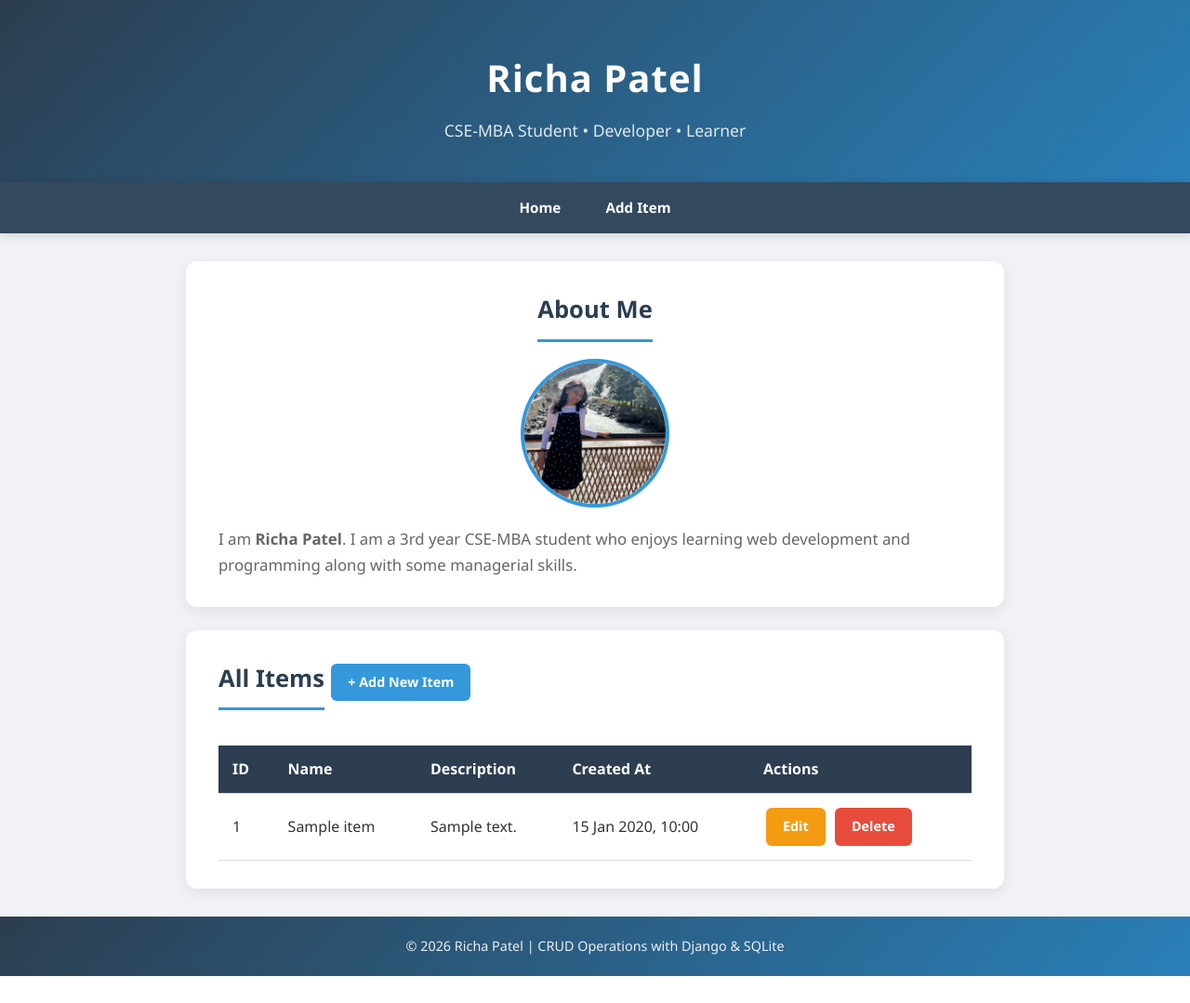
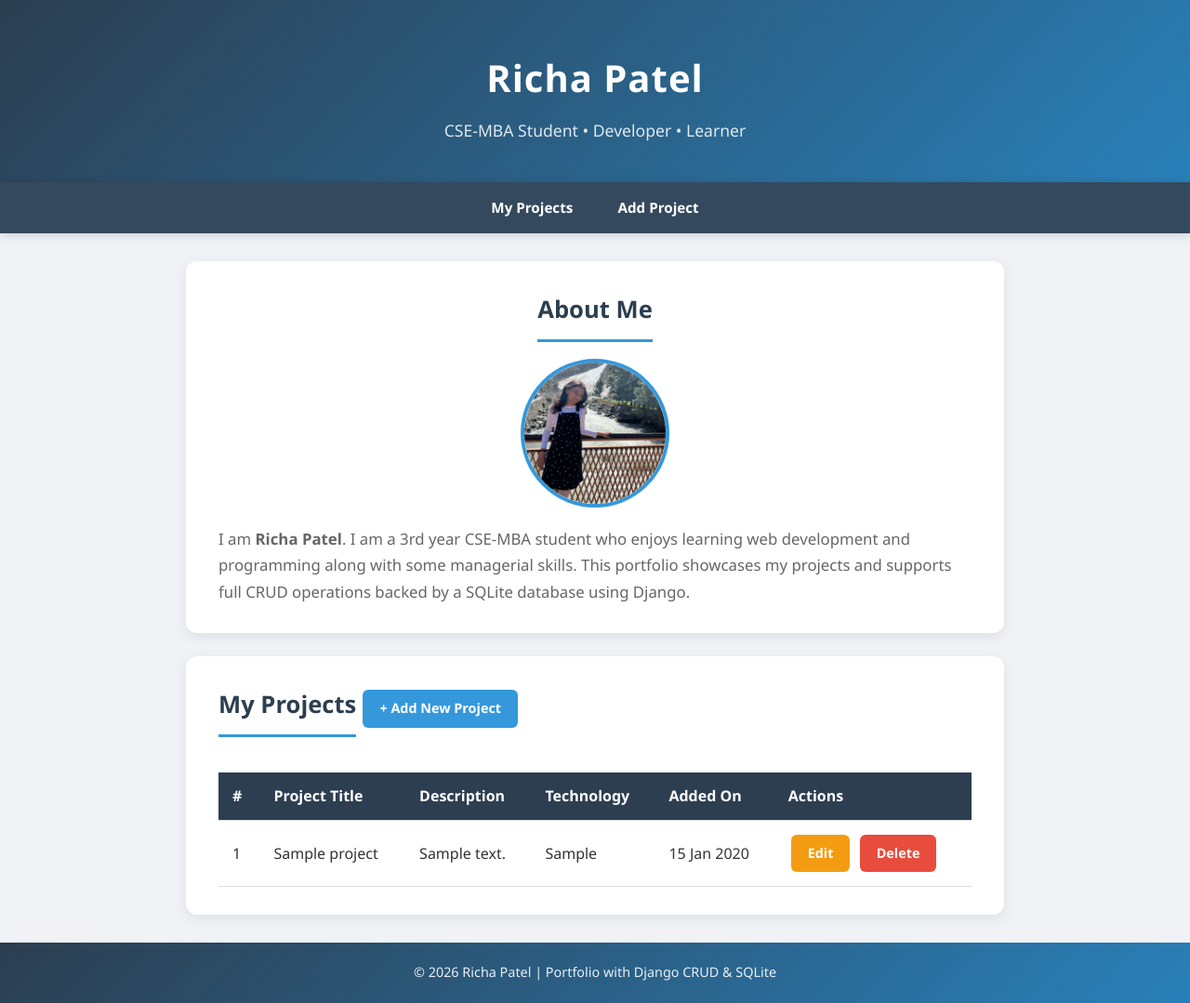
Before and after one commit to richaapatel/ost-practicals, a Django app: page / in a window 1280 px wide. Shown: the whole page at 93% size. Before the commit the page ends 1050 px from the top, so only its background shows below. Run offline with Django 5.2, Linux system fonts and the light colour scheme; tables that the repository leaves empty hold one stand-in row (values such as "Sample post").

Commit message:
Updated portfolio webiste

```diff
--- a/p10/portfolio/crud/models.py
+++ b/p10/portfolio/crud/models.py
@@ -1,9 +1,10 @@
 from django.db import models
 
-class Item(models.Model):
-    name = models.CharField(max_length=200)
-    description = models.TextField(blank=True)
+class Project(models.Model):
+    title = models.CharField(max_length=200)
+    description = models.TextField()
+    technology = models.CharField(max_length=200)
     created_at = models.DateTimeField(auto_now_add=True)
 
     def __str__(self):
-        return self.name
+        return self.title
--- a/p10/portfolio/crud/templates/crud/base.html
+++ b/p10/portfolio/crud/templates/crud/base.html
@@ -3,7 +3,7 @@
 <head>
     <meta charset="UTF-8">
     <meta name="viewport" content="width=device-width, initial-scale=1.0">
-    <title>{% block title %}CRUD App{% endblock %} | Richa Patel</title>
+    <title>{% block title %}Portfolio{% endblock %} | Richa Patel</title>
     {% load static %}
     <link rel="stylesheet" href="{% static 'crud/style.css' %}">
 </head>
@@ -15,16 +15,17 @@
     </header>
 
     <nav>
-        <a href="{% url 'item_list' %}">Home</a>
-        <a href="{% url 'item_create' %}">Add Item</a>
+        <a href="{% url 'project_list' %}">My Projects</a>
+        <a href="{% url 'project_create' %}">Add Project</a>
     </nav>
 
     <div class="container">
-        <section id="about" class="fade-in visible">
+        <section id="about">
             <h2>About Me</h2>
             <img src="{% static 'crud/ABDL9962.JPG' %}" alt="Richa Patel – Profile Photo">
             <p>
                 I am <b>Richa Patel</b>. I am a 3rd year CSE-MBA student who enjoys learning web development and programming along with some managerial skills.
+                This portfolio showcases my projects and supports full CRUD operations backed by a SQLite database using Django.
             </p>
         </section>
 
@@ -32,7 +33,7 @@
     </div>
 
     <footer>
-        <p>&copy; 2026 Richa Patel | CRUD Operations with Django &amp; SQLite</p>
+        <p>&copy; 2026 Richa Patel | Portfolio with Django CRUD &amp; SQLite</p>
     </footer>
 
 </body>
--- a/p10/portfolio/crud/templates/crud/item_list.html
+++ /dev/null
@@ -1,37 +0,0 @@
-{% extends 'crud/base.html' %}
-{% block title %}All Items{% endblock %}
-{% block content %}
-<section class="fade-in visible">
-    <h2>All Items</h2>
-    <a href="{% url 'item_create' %}" class="btn btn-add">+ Add New Item</a>
-    {% if items %}
-    <table>
-        <thead>
-            <tr>
-                <th>ID</th>
-                <th>Name</th>
-                <th>Description</th>
-                <th>Created At</th>
-                <th>Actions</th>
-            </tr>
-        </thead>
-        <tbody>
-            {% for item in items %}
-            <tr>
-                <td>{{ item.id }}</td>
-                <td>{{ item.name }}</td>
-                <td>{{ item.description|truncatewords:15 }}</td>
-                <td>{{ item.created_at|date:"d M Y, H:i" }}</td>
-                <td>
-                    <a href="{% url 'item_update' item.pk %}" class="btn btn-edit">Edit</a>
-                    <a href="{% url 'item_delete' item.pk %}" class="btn btn-delete">Delete</a>
-                </td>
-            </tr>
-            {% endfor %}
-        </tbody>
-    </table>
-    {% else %}
-    <p class="empty-msg">No items found. Click "Add New Item" to create one.</p>
-    {% endif %}
-</section>
-{% endblock %}
--- a/p10/portfolio/crud/templates/crud/item_form.html
+++ b/p10/portfolio/crud/templates/crud/project_form.html
@@ -1,7 +1,7 @@
 {% extends 'crud/base.html' %}
 {% block title %}{{ title }}{% endblock %}
 {% block content %}
-<section class="fade-in visible">
+<section>
     <h2>{{ title }}</h2>
     <form method="post">
         {% csrf_token %}
@@ -14,8 +14,8 @@
             {% endif %}
         </div>
         {% endfor %}
-        <button type="submit" class="btn btn-add">Save</button>
-        <a href="{% url 'item_list' %}" class="btn btn-cancel">Cancel</a>
+        <button type="submit" class="btn btn-add">Save Project</button>
+        <a href="{% url 'project_list' %}" class="btn btn-cancel">Cancel</a>
     </form>
 </section>
 {% endblock %}
--- /dev/null
+++ b/p10/portfolio/crud/templates/crud/project_list.html
@@ -0,0 +1,39 @@
+{% extends 'crud/base.html' %}
+{% block title %}My Projects{% endblock %}
+{% block content %}
+<section>
+    <h2>My Projects</h2>
+    <a href="{% url 'project_create' %}" class="btn btn-add">+ Add New Project</a>
+    {% if projects %}
+    <table>
+        <thead>
+            <tr>
+                <th>#</th>
+                <th>Project Title</th>
+                <th>Description</th>
+                <th>Technology</th>
+                <th>Added On</th>
+                <th>Actions</th>
+            </tr>
+        </thead>
+        <tbody>
+            {% for project in projects %}
+            <tr>
+                <td>{{ forloop.counter }}</td>
+                <td>{{ project.title }}</td>
+                <td>{{ project.description|truncatewords:12 }}</td>
+                <td>{{ project.technology }}</td>
+                <td>{{ project.created_at|date:"d M Y" }}</td>
+                <td>
+                    <a href="{% url 'project_update' project.pk %}" class="btn btn-edit">Edit</a>
+                    <a href="{% url 'project_delete' project.pk %}" class="btn btn-delete">Delete</a>
+                </td>
+            </tr>
+            {% endfor %}
+        </tbody>
+    </table>
+    {% else %}
+    <p class="empty-msg">No projects yet. Click "Add New Project" to showcase your work!</p>
+    {% endif %}
+</section>
+{% endblock %}
--- a/p10/portfolio/crud/urls.py
+++ b/p10/portfolio/crud/urls.py
@@ -2,8 +2,8 @@ from django.urls import path
 from . import views
 
 urlpatterns = [
-    path('', views.item_list, name='item_list'),
-    path('create/', views.item_create, name='item_create'),
-    path('update/<int:pk>/', views.item_update, name='item_update'),
-    path('delete/<int:pk>/', views.item_delete, name='item_delete'),
+    path('', views.project_list, name='project_list'),
+    path('add/', views.project_create, name='project_create'),
+    path('update/<int:pk>/', views.project_update, name='project_update'),
+    path('delete/<int:pk>/', views.project_delete, name='project_delete'),
 ]
--- a/p10/portfolio/crud/views.py
+++ b/p10/portfolio/crud/views.py
@@ -1,35 +1,35 @@
 from django.shortcuts import render, redirect, get_object_or_404
-from .models import Item
-from .forms import ItemForm
+from .models import Project
+from .forms import ProjectForm
 
-def item_list(request):
-    items = Item.objects.all().order_by('-created_at')
-    return render(request, 'crud/item_list.html', {'items': items})
+def project_list(request):
+    projects = Project.objects.all().order_by('-created_at')
+    return render(request, 'crud/project_list.html', {'projects': projects})
 
-def item_create(request):
+def project_create(request):
     if request.method == 'POST':
-        form = ItemForm(request.POST)
+        form = ProjectForm(request.POST)
         if form.is_valid():
             form.save()
-            return redirect('item_list')
+            return redirect('project_list')
     else:
-        form = ItemForm()
-    return render(request, 'crud/item_form.html', {'form': form, 'title': 'Add Item'})
+        form = ProjectForm()
+    return render(request, 'crud/project_form.html', {'form': form, 'title': 'Add Project'})
 
-def item_update(request, pk):
-    item = get_object_or_404(Item, pk=pk)
+def project_update(request, pk):
+    project = get_object_or_404(Project, pk=pk)
     if request.method == 'POST':
-        form = ItemForm(request.POST, instance=item)
+        form = ProjectForm(request.POST, instance=project)
         if form.is_valid():
             form.save()
-            return redirect('item_list')
+            return redirect('project_list')
     else:
-        form = ItemForm(instance=item)
-    return render(request, 'crud/item_form.html', {'form': form, 'title': 'Update Item'})
+        form = ProjectForm(instance=project)
+    return render(request, 'crud/project_form.html', {'form': form, 'title': 'Update Project'})
 
-def item_delete(request, pk):
-    item = get_object_or_404(Item, pk=pk)
+def project_delete(request, pk):
+    project = get_object_or_404(Project, pk=pk)
     if request.method == 'POST':
-        item.delete()
-        return redirect('item_list')
-    return render(request, 'crud/item_confirm_delete.html', {'item': item})
+        project.delete()
+        return redirect('project_list')
+    return render(request, 'crud/project_confirm_delete.html', {'project': project})
```
Also changed, not shown: p10/portfolio/crud/forms.py (+7 -6 lines), p10/portfolio/crud/templates/crud/item_confirm_delete.html (deleted, +0 -13 lines), p10/portfolio/crud/templates/crud/project_confirm_delete.html (added, +13 -0 lines), p10/portfolio/crud/migrations/0002_project_delete_item.py (added), p10/portfolio/db.sqlite3.
